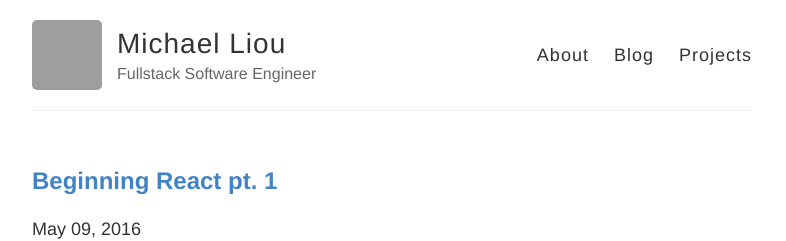
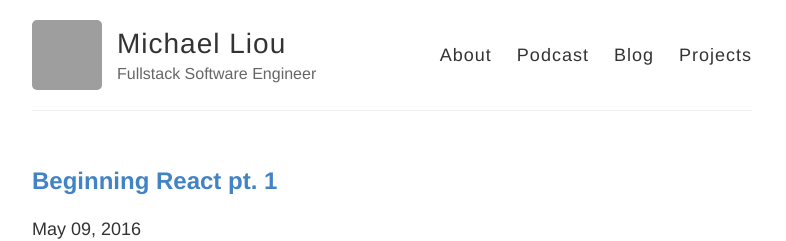
Before and after one commit to mliou8/mliou8.github.io, a Jekyll site: the page built from index.html, in a window 1280 px wide and 900 px high. Shown: the top 241 px of the window, without its empty margins (248-1034 px from the left). Built offline with Jekyll 4.4.1, drawn with Linux system fonts in a browser that asks for light colours; grey boxes are pictures that could not be loaded.

Commit message:
Update default.html

```diff
--- a/_layouts/default.html
+++ b/_layouts/default.html
@@ -28,6 +28,7 @@
 
           <nav>
               <a href="{{ site.baseurl }}/about">About</a>
+              <a href="{{ site.baseurl }}/podcast">Podcast</a>
               <a href="{{ site.baseurl }}/blog">Blog</a>
               <a href="{{ site.baseurl }}/projects">Projects</a>
           </nav>
```
